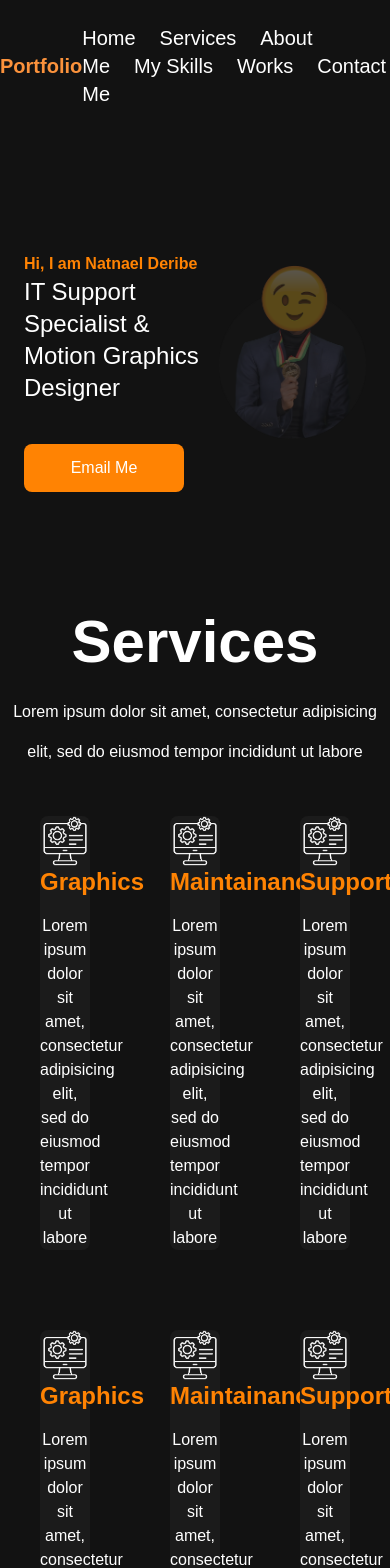
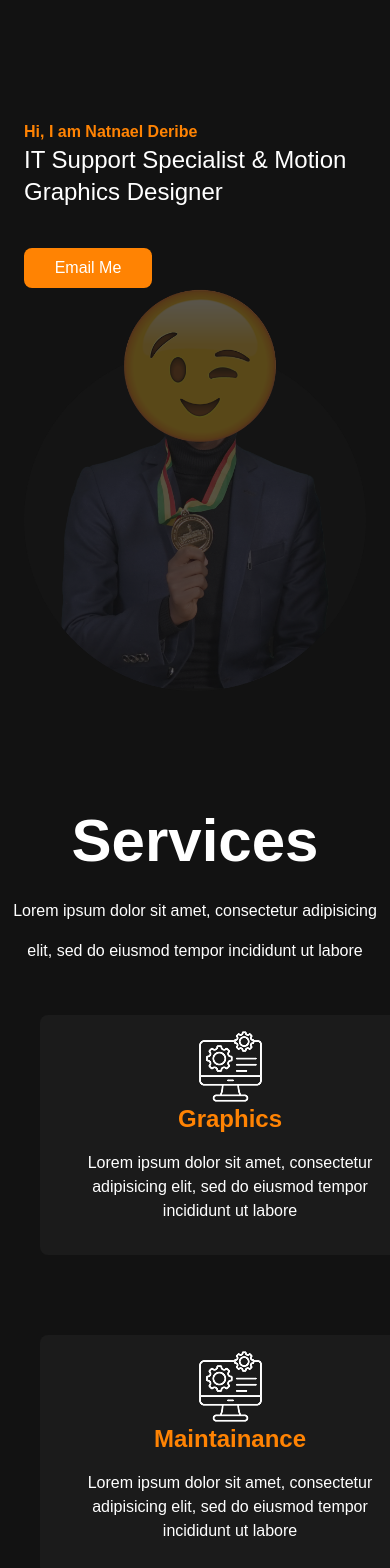
Before and after one commit to Natink1/My-Portfolio, a React (Vite) app: page / in a window 390 px wide. Shown: the top 1568 px of the page. Built offline with nearby package versions, Linux system fonts and the light colour scheme.

Commit message:
Responsivness working

```diff
--- a/src/components/Cards.jsx
+++ b/src/components/Cards.jsx
@@ -6,7 +6,7 @@ export const Cards = (props) => {
   return (
 
     <div>
-    <div className="hover:shadow-xl hover:shadow-[#FF8303] transition-all duration-300 bg-[#1B1B1B] rounded-lg w-100 text-center m-10 py-15 px-15">
+    <div className="hover:shadow-xl hover:shadow-[#FF8303] transition-all duration-300 bg-[#1B1B1B] rounded-lg w-[380px] h-60 text-center m-10 py-[15px] px-[30px]">
         <img className="place-self-center"src={Image} alt=""/>
         <h2 className="text-[#FF8303] leading-12 font-bold text-2xl">{props.title} </h2>
         <p className="text-white pt-4">{props.text} </p>
--- a/src/components/Hero.jsx
+++ b/src/components/Hero.jsx
@@ -3,7 +3,7 @@ import { motion } from "framer-motion";
 
 const Hero = () => {
   return (
-    <div className="py-20 px-6 md:px-20 flex flex-row md:flex-row lg:flex-row justify-between items-center">
+    <div className="py-20 px-6 md:px-20 flex flex-col md:!flex-col lg:!flex-row justify-between items-center">
       <motion.div
         initial={{ opacity: 0, x: -100 }}
         animate={{ opacity: 1, x: 0 }}
@@ -19,7 +19,7 @@ const Hero = () => {
         <h2 className="text-white leading-15 text-2xl md:text-3xl">
           IT Support Specialist & Motion Graphics Designer
         </h2>
-        <button className=" mt-10 bg-[#FF8303] text-white w-40 h-12 rounded-lg transition-all duration-300 hover:border border-[#FF8303] hover:bg-transparent hover:drop-shadow-[0_0_3px_rgba(255,145,1,1)]">
+        <button className=" mt-10 bg-[#FF8303] text-white w-32 h-10 rounded-lg transition-all duration-300 hover:border border-[#FF8303] hover:bg-transparent hover:drop-shadow-[0_0_3px_rgba(255,145,1,1)]">
           Email Me
         </button>
       </motion.div>
--- a/src/components/Navbar.jsx
+++ b/src/components/Navbar.jsx
@@ -7,7 +7,7 @@ import { Link } from "react-scroll";
 const Navbar = () => {
   return (
     <div>
-      <div className="container mx-auto sm:hidden flex justify-between items-center py-6">
+      <div className="hidden container mx-auto lg:!flex justify-between items-center py-6">
         <div className="text-xl pl-25 font-bold flex items-center gap-1">
           <span className="text-orange-400">Portfolio</span>
         </div>
--- a/src/components/Services.jsx
+++ b/src/components/Services.jsx
@@ -41,8 +41,8 @@ const Services = () => {
           eiusmod tempor incididunt ut labore{" "}
         </p>
       </div>
-      <div className="gap-y-2 pt-1">
-        <div className="place-self-center items-center grid grid-cols-3">
+      <div className="gap-y-2 pt-1 grid">
+        <div className=" grid grid-cols-1 place-self-center sm:!grid-cols-1 lg:!grid-cols-3">
           {ServiceData.map((Services, index) => (
             <div key={index}>
               <Cards title={Services.title} text={Services.text} />
@@ -50,6 +50,7 @@ const Services = () => {
           ))}
         </div>
       </div>
+
     </div>
   );
 };
--- a/tailwind.config.js
+++ b/tailwind.config.js
@@ -3,6 +3,12 @@ export default {
   content: ["./src/**/*.{html,js,jsx}"],
   theme: {
     extend: {},
+    screens: {
+      sm: "640px", // ✅ Small screens
+      md: "768px", // ✅ Medium screens
+      lg: "1024px", // ✅ Large screens
+      xl: "1280px", // ✅ Extra Large screens
+    },
   },
   plugins: [],
 };
```
